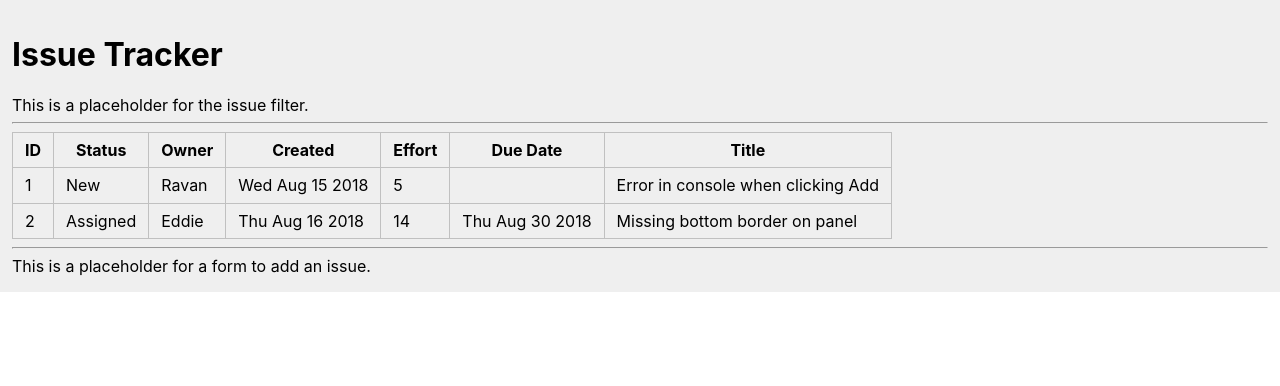
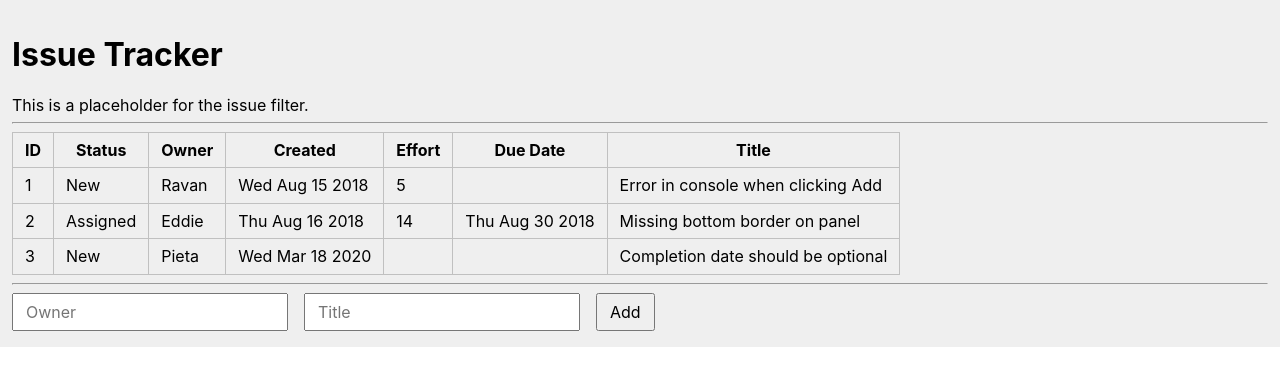
Before and after one commit to stormwild/react-basic-demo, a React app: page / in a window 1280 px wide. Shown: the top 386 px of the page. Built offline with nearby package versions, Linux system fonts and the light colour scheme.

Commit message:
Issue Tracker refactor lift state to parent

```diff
--- a/public/styles.css
+++ b/public/styles.css
@@ -1,20 +1,35 @@
 body {
-    font-family: -apple-system, BlinkMacSystemFont, "Segoe UI", Roboto, "Helvetica Neue", Arial, "Noto Sans", sans-serif, "Apple Color Emoji", "Segoe UI Emoji", "Segoe UI Symbol", "Noto Color Emoji";
+  font-family: -apple-system, BlinkMacSystemFont, 'Segoe UI', Roboto, 'Helvetica Neue', Arial,
+    'Noto Sans', sans-serif, 'Apple Color Emoji', 'Segoe UI Emoji', 'Segoe UI Symbol',
+    'Noto Color Emoji';
 }
 
 .container {
-    background-color: #efefef;
-    margin: 0 auto;
-    padding: 1rem .75rem;
+  background-color: #efefef;
+  margin: 0 auto;
+  padding: 1rem 0.75rem;
 }
 
 .table {
-    border-collapse: collapse;
-    border: 1px solid silver;
+  border-collapse: collapse;
+  border: 1px solid silver;
 }
 
 .table th,
 .table td {
-    border: 1px solid silver;
-    padding: .5rem .75rem;
+  border: 1px solid silver;
+  padding: 0.5rem 0.75rem;
 }
+
+.form {
+  /* background-color: skyblue; */
+}
+
+.form input {
+  padding: 0.5rem 0.75rem;
+  margin-right: 1rem;
+}
+
+.form button {
+  padding: 0.5rem 0.75rem;
+}
--- a/src/components/IssueAdd.js
+++ b/src/components/IssueAdd.js
@@ -1,5 +1,23 @@
-import React from 'react';
+import React, { Component } from 'react';
 
-const IssueAdd = () => <div>This is a placeholder for a form to add an issue.</div>;
+class IssueAdd extends Component {
+  componentDidMount() {
+    console.log(this.props);
+    const { createIssue } = this.props;
+    setTimeout(() => {
+      createIssue();
+    }, 2000);
+  }
+
+  render() {
+    return (
+      <form className="form">
+        <input type="text" name="owner" placeholder="Owner" />
+        <input type="text" name="title" placeholder="Title" />
+        <button type="submit">Add</button>
+      </form>
+    );
+  }
+}
 
 export default IssueAdd;
--- a/src/components/IssueList.js
+++ b/src/components/IssueList.js
@@ -1,17 +1,65 @@
-import React from 'react';
+import React, { Component } from 'react';
 import IssueFilter from './IssueFilter';
 import IssueTable from './IssueTable';
 import IssueAdd from './IssueAdd';
 
-const IssueList = () => (
+class IssueList extends Component {
+  constructor() {
+    super();
+    this.initialIssues = [
+      {
+        id: 1,
+        status: 'New',
+        owner: 'Ravan',
+        effort: 5,
+        created: new Date('2018-08-15'),
+        due: undefined,
+        title: 'Error in console when clicking Add',
+      },
+      {
+        id: 2,
+        status: 'Assigned',
+        owner: 'Eddie',
+        effort: 14,
+        created: new Date('2018-08-16'),
+        due: new Date('2018-08-30'),
+        title: 'Missing bottom border on panel',
+      },
+    ];
+
+    this.state = { issues: this.initialIssues };
+    this.createIssue = this.createIssue.bind(this);
+  }
+
+  createIssue(issue) {
+    this.setState(state => {
+      const { issues } = state;
+      issues.push(issue);
+      return { issues };
+    });
+  }
+
+  render() {
+    const { issues } = this.state;
+    const sampleIssue = {
+      id: issues.length + 1,
+      status: 'New',
+      owner: 'Pieta',
+      title: 'Completion date should be optional',
+      created: new Date(),
+    };
+
+    return (
       <>
         <h1>Issue Tracker</h1>
         <IssueFilter />
         <hr />
-    <IssueTable />
+        <IssueTable issues={issues} />
         <hr />
-    <IssueAdd />
+        <IssueAdd createIssue={() => this.createIssue(sampleIssue)} />
       </>
     );
+  }
+}
 
 export default IssueList;
--- a/src/components/IssueTable.js
+++ b/src/components/IssueTable.js
@@ -1,36 +1,9 @@
-import React, { Component } from 'react';
+import React from 'react';
 import IssueRow from './IssueRow';
 
-export default class IssueTable extends Component {
-  constructor() {
-    super();
-    const initialIssues = [
-      {
-        id: 1,
-        status: 'New',
-        owner: 'Ravan',
-        effort: 5,
-        created: new Date('2018-08-15'),
-        due: undefined,
-        title: 'Error in console when clicking Add',
-      },
-      {
-        id: 2,
-        status: 'Assigned',
-        owner: 'Eddie',
-        effort: 14,
-        created: new Date('2018-08-16'),
-        due: new Date('2018-08-30'),
-        title: 'Missing bottom border on panel',
-      },
-    ];
+const IssueTable = ({ issues }) => {
+  const issueRows = issues.map(issue => <IssueRow key={issue.id} issue={issue} />);
 
-    this.state = { issues: initialIssues };
-    const { issues } = this.state;
-    this.issueRows = issues.map(issue => <IssueRow key={issue.id} issue={issue} />);
-  }
-
-  render() {
   return (
     <table className="table">
       <thead>
@@ -44,8 +17,9 @@ export default class IssueTable extends Component {
           <th>Title</th>
         </tr>
       </thead>
-        <tbody>{this.issueRows}</tbody>
+      <tbody>{issueRows}</tbody>
     </table>
   );
-  }
-}
+};
+
+export default IssueTable;
```
Also changed, not shown: .eslintrc.json (added), public/main.js, 2 other files (tests, documents, lock files or other folders). Lines whose indentation alone changed are shown as unchanged.
